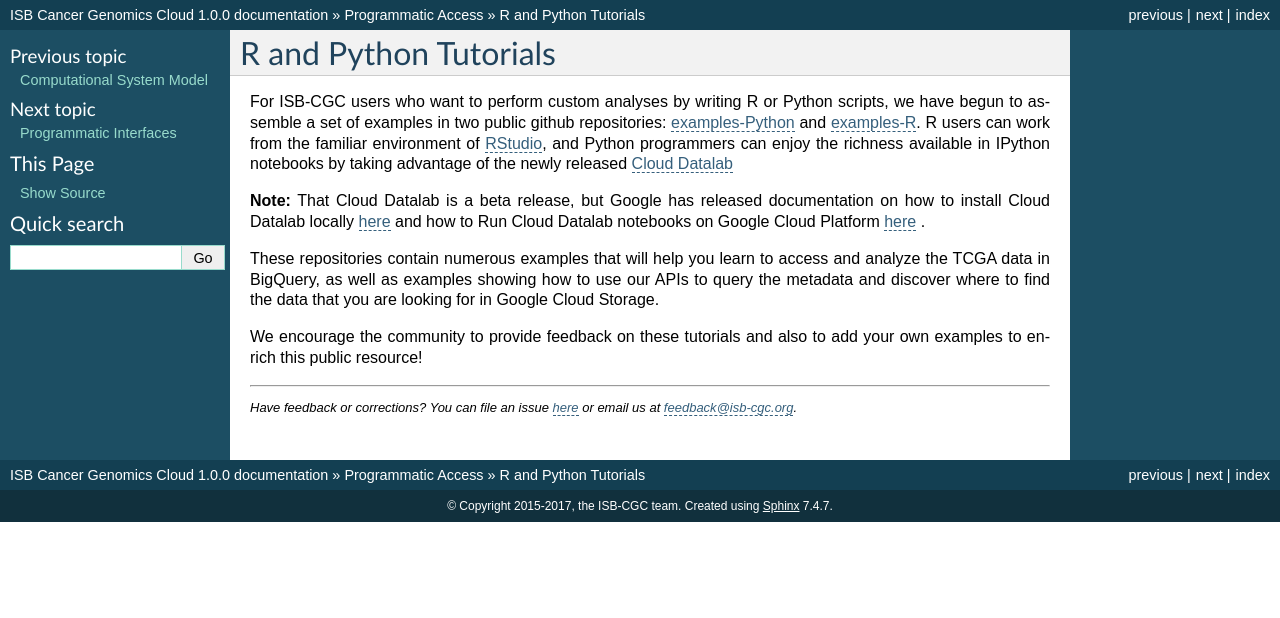
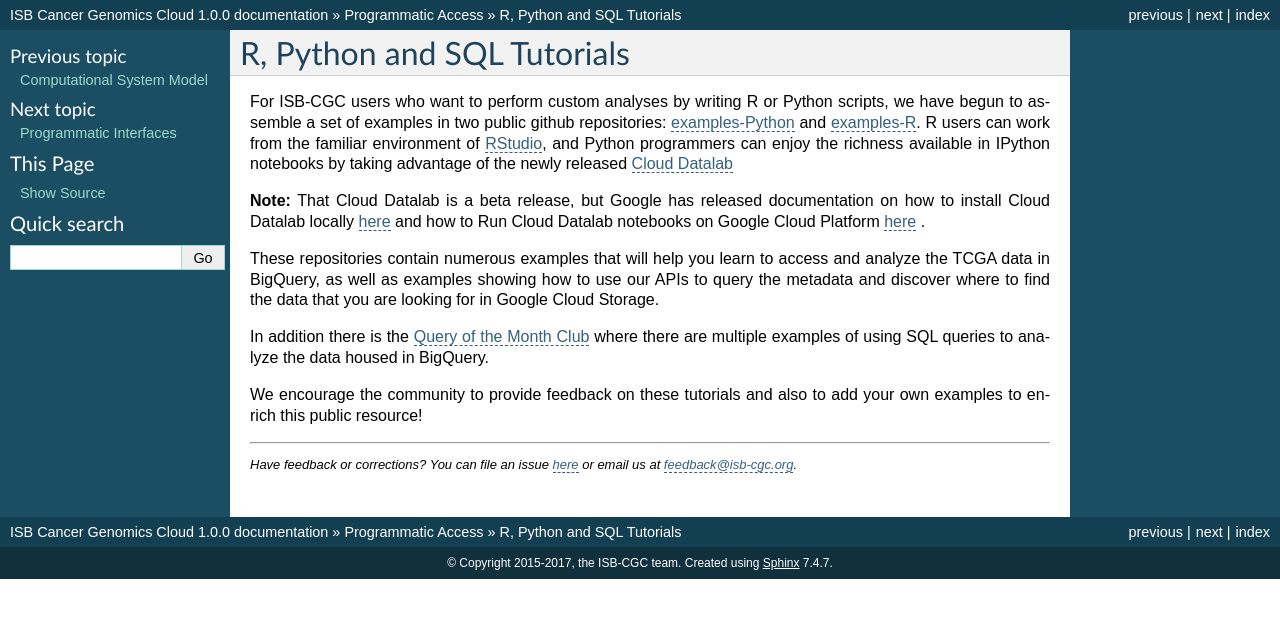
Before and after one commit to isb-cgc/readthedocs, a Sphinx documentation site: the page built from docs/source/sections/progapi/Tutorials.rst, in a window 1280 px wide. Shown: the top 618 px of the page. Built offline with Sphinx 7.4.7, drawn with Linux system fonts in a browser that asks for light colours; pages that are not in the unit, such as notebooks, are missing from menus.

Commit message:
Added mention of Query of the Month

```diff
--- a/docs/source/sections/progapi/Tutorials.rst
+++ b/docs/source/sections/progapi/Tutorials.rst
@@ -1,5 +1,5 @@
 **********************
-R and Python Tutorials
+R, Python and SQL Tutorials
 **********************
 
 For ISB-CGC users who want to perform custom analyses by writing R or Python scripts,
@@ -18,5 +18,7 @@ to access and analyze the TCGA data in BigQuery, as well as examples
 showing how to use our APIs to query the metadata and discover where to find the data
 that you are looking for in Google Cloud Storage.
 
+In addition there is the  `Query of the Month Club <http://isb-cancer-genomics-cloud.readthedocs.io/en/latest/sections/QueryOfTheMonthClub.html?highlight=query%20of%20the%20month>`_ where there are multiple examples of using SQL queries to analyze the data housed in BigQuery.
+
 We encourage the community to provide feedback on these tutorials and also to
 add your own examples to enrich this public resource!
```
